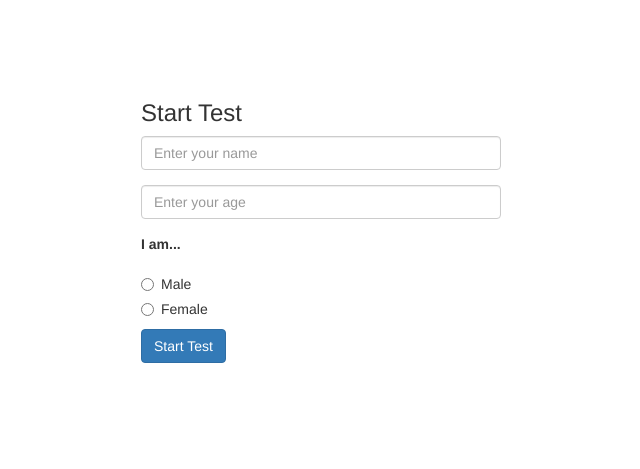
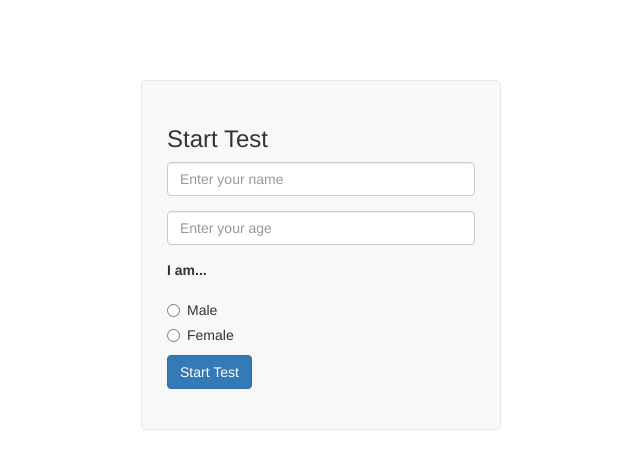
Before and after one commit to Somsubhra/enriched-text-readability-survey, a PHP site: page / in a window 1280 px wide. Shown: the part 52-521 px from the top of the page, without its empty margins (319-959 px from the left). Run offline with PHP 8.4, Linux system fonts and the light colour scheme.

Commit message:
Add background to login box

```diff
--- a/index.php
+++ b/index.php
@@ -18,6 +18,14 @@ Session::start();
 
     <?php Printer::printCss() ?>
 
+    <style>
+        form {
+            background-color: #f8f8f8;
+            padding: 25px;
+            border-radius: 5px;
+            border: 1px solid #e7e7e7;
+        }
+    </style>
 </head>
 
 <body>
```
